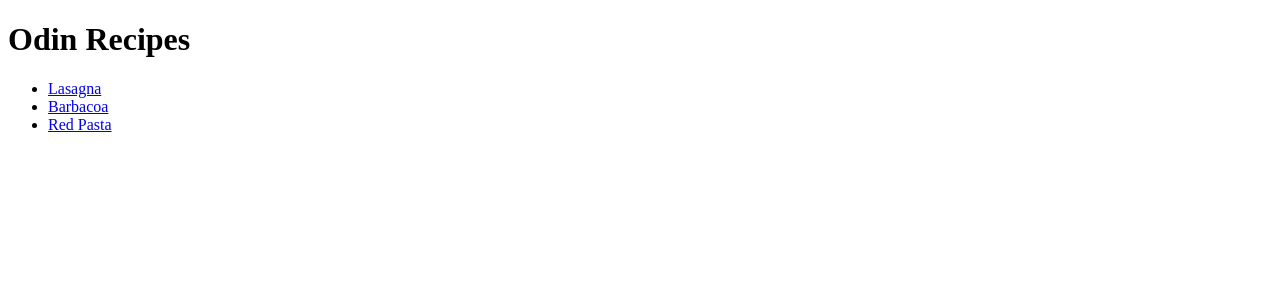
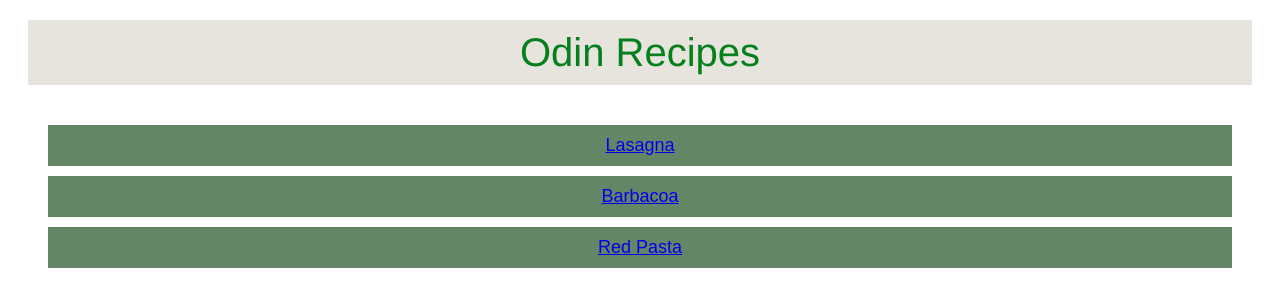
Before and after one commit to Shras12/odin-recipes, a plain HTML site: page index.html in a window 1280 px wide. Drawn offline with Linux system fonts and the light colour scheme.

Commit message:
Edit index.html

```diff
--- a/index.html
+++ b/index.html
@@ -4,9 +4,10 @@
     <meta charset="UTF-8" />
     <meta name="viewport" content="width=device-width, initial-scale=1.0" />
     <title>OdinRecipes</title>
+    <link rel="stylesheet" href="style.css" />
   </head>
   <body>
-    <h1>Odin Recipes</h1>
+    <h1 class="title">Odin Recipes</h1>
     <ul>
       <li>
         <a href="recipes/lasagna.html">Lasagna</a>
--- /dev/null
+++ b/style.css
@@ -0,0 +1,47 @@
+html {
+  box-sizing: border-box;
+}
+
+.title {
+  font-family: helvetica, arial, sans-serif;
+  font-size: 40px;
+  font-weight: 40;
+  text-align: center;
+  color: rgb(5, 128, 28);
+  background-color: rgb(231, 228, 221);
+  margin: 20px;
+  padding: 10px;
+}
+
+ul {
+  font-family: sans-serif, "Times New Roman", Times;
+  font-size: 18px;
+  height: 12px;
+  padding: 10px;
+  text-align: center;
+  list-style-type: none;
+}
+
+li {
+  margin-top: 10px;
+  background-color: rgb(101, 133, 103);
+  padding: 10px;
+  margin: 10px 30px;
+}
+a:visited {
+  text-decoration: none;
+  color: rgb(226, 226, 226);
+}
+a:hover {
+  text-decoration: none;
+  color: blue;
+}
+a:focus {
+  text-decoration: none;
+  color: yellow;
+}
+a:hover,
+a:active {
+  text-decoration: none;
+  color: rgb(5, 128, 28);
+}
```
Also changed, not shown: recipes/redpasta.html (+2 -2 lines).
